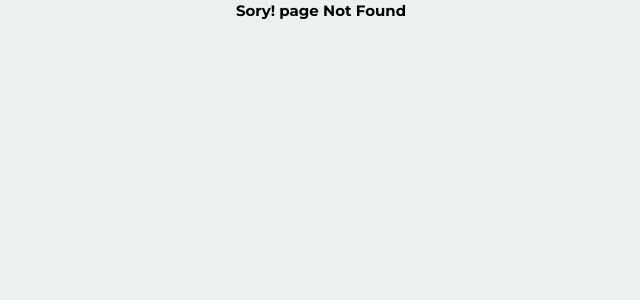
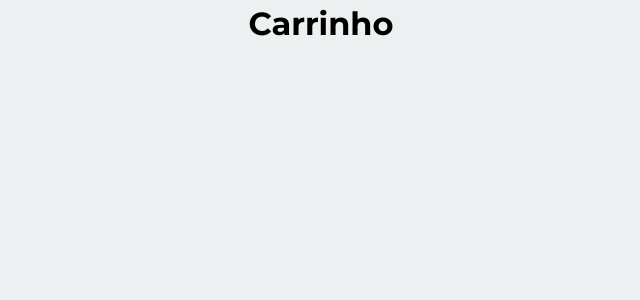
Before and after one commit to SoaresLeonardo/next-js-development, a Next.js app: page /cart in a window 1280 px wide. Before the commit this address had no page. Shown: the top 300 px of the page, without its empty margins (319-959 px from the left). Built offline with nearby package versions, Linux system fonts and the light colour scheme.

Commit message:
CartPage

```diff
--- /dev/null
+++ b/src/app/cart/page.tsx
@@ -0,0 +1,32 @@
+'use client';
+
+import CartItem from '@/components/CartItem';
+import { RootState } from '@/redux/cart/types';
+import { useSelector } from 'react-redux';
+
+import * as C from '@/components/Container';
+import { selectProductsTotalPrice } from '@/redux/cart/selectors';
+
+export default function Cart() {
+  const { products } = useSelector(
+    (rootReducer: RootState) => rootReducer.cartReducer
+  );
+
+  const productsTotalPrice = useSelector(selectProductsTotalPrice);
+
+  return (
+    <div>
+      <h1>Carrinho</h1>
+      {products.length > 0 && (
+        <C.Container backgroundColor>
+          {products &&
+            products.map((product) => (
+              <CartItem product={product} key={product.id} />
+            ))}
+
+          <span>{`Preço total: R$${productsTotalPrice}`}</span>
+        </C.Container>
+      )}
+    </div>
+  );
+}
```
